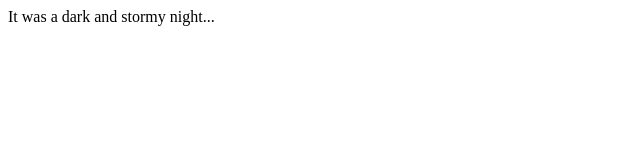
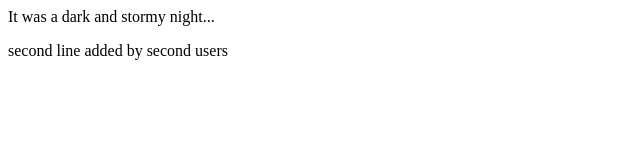
Before and after one commit to mbain108/fireside-story, a plain HTML site: page index.html in a window 1280 px wide. Shown: the whole page, without its empty margins (0-640 px from the left). Drawn offline with Linux system fonts and the light colour scheme.

Commit message:
added second line of story

```diff
--- a/index.html
+++ b/index.html
@@ -1,5 +1,6 @@
 <html>
   <body>
     <p>It was a dark and stormy night...</p>
+    <p>second line added by second users</p>
   </body>
 </html>
```
